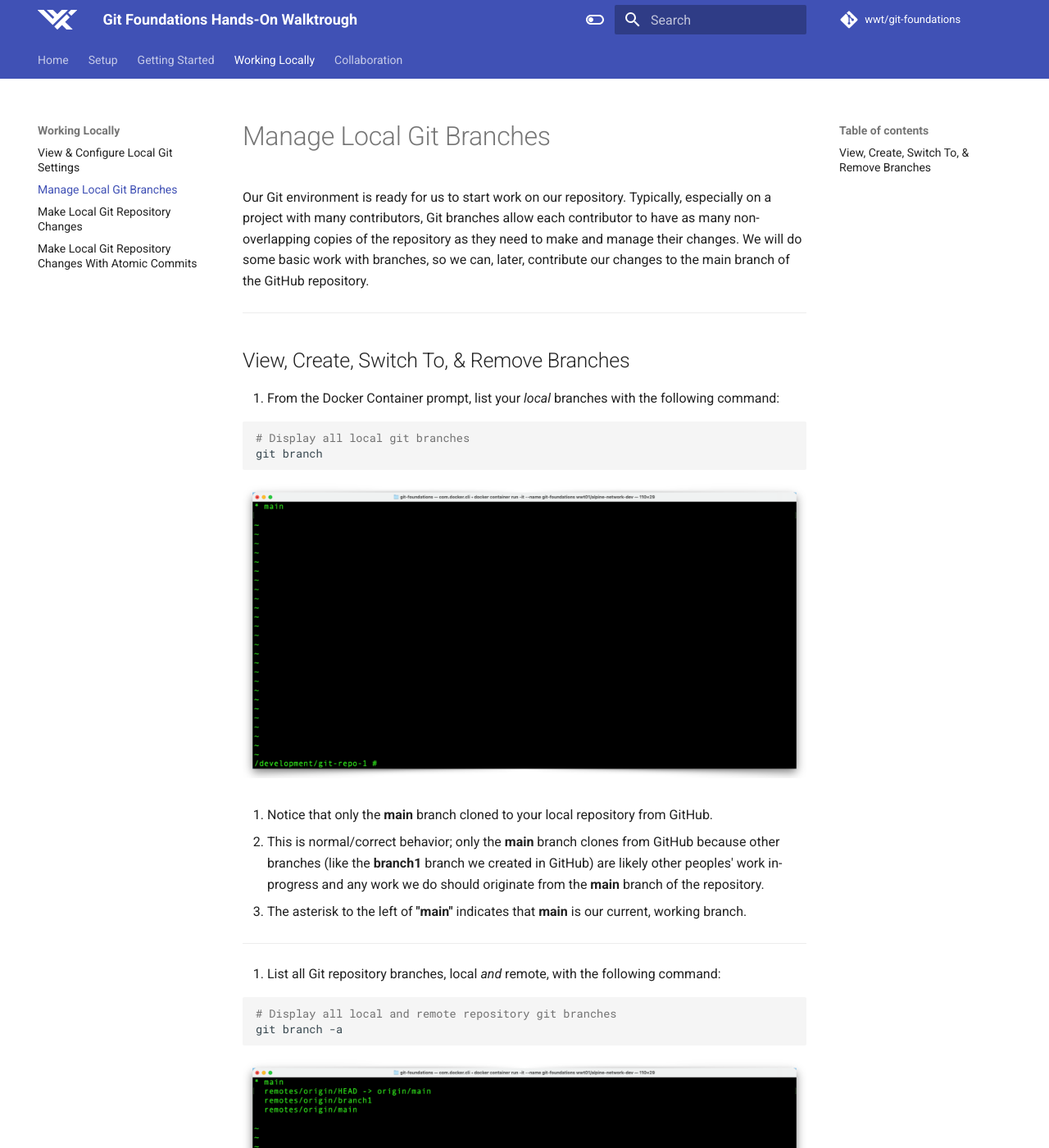
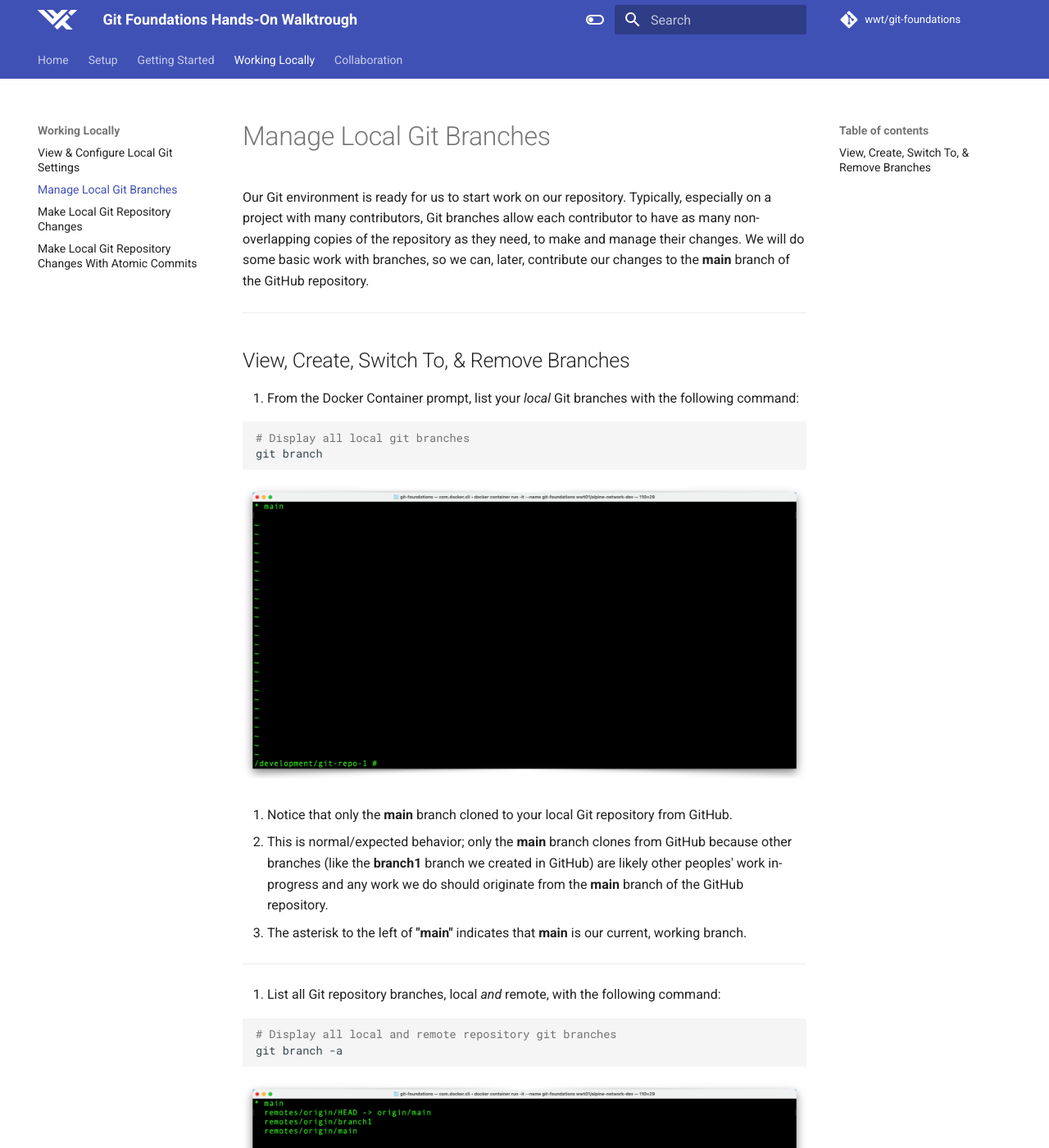
Before and after one commit to wwt/git-foundations, an MkDocs documentation site: the page built from docs/sections/section_7.md, in a window 1280 px wide and 1400 px high. Shown: the whole window at 82% size. Built offline with MkDocs 1.6.1 and Material for MkDocs 9.7.7, drawn with Linux system fonts in a browser that asks for light colours; emoji names are drawn with the system emoji font; comment, search, counter and statistics services are not loaded; some of the changed text lies outside the part shown.

Commit message:
Grammar corrections

````diff
--- a/docs/sections/section_7.md
+++ b/docs/sections/section_7.md
@@ -1,12 +1,12 @@
 # Manage Local Git Branches
 
-Our Git environment is ready for us to start work on our repository. Typically, especially on a project with many contributors, Git branches allow each contributor to have as many non-overlapping copies of the repository as they need to make and manage their changes. We will do some basic work with branches, so we can, later, contribute our changes to the main branch of the GitHub repository.
+Our Git environment is ready for us to start work on our repository. Typically, especially on a project with many contributors, Git branches allow each contributor to have as many non-overlapping copies of the repository as they need, to make and manage their changes. We will do some basic work with branches, so we can, later, contribute our changes to the **main** branch of the GitHub repository.
 
 ---
 
 ## View, Create, Switch To, & Remove Branches
 
-1. From the Docker Container prompt, list your _local_ branches with the following command:
+1. From the Docker Container prompt, list your _local_ Git branches with the following command:
 
 ```shell
 # Display all local git branches
@@ -15,9 +15,9 @@ git branch
 
 ![git-branch-1](../images/git-branch-1.png "Display local git branches")
 
-2. Notice that only the **main** branch cloned to your local repository from GitHub.
+2. Notice that only the **main** branch cloned to your local Git repository from GitHub.
 
-   - This is normal/correct behavior; only the **main** branch clones from GitHub because other branches (like the **branch1** branch we created in GitHub) are likely other peoples' work in-progress and any work we do should originate from the **main** branch of the repository.
+   - This is normal/expected behavior; only the **main** branch clones from GitHub because other branches (like the **branch1** branch we created in GitHub) are likely other peoples' work in-progress and any work we do should originate from the **main** branch of the GitHub repository.
    - The asterisk to the left of **"main"** indicates that **main** is our current, working branch.
 
 ---
@@ -139,11 +139,13 @@ git branch
 git branch -d branch2
 ```
 
+:bulb: **Note: Git will not allow you to delete your current, working branch.**
+
 ![git-branch-d-branch2](../images/git-branch-d-branch2.png "Delete branch 'branch2'")
 
 ---
 
-18. Review your branches with the following command:
+18. Review your local branches with the following command:
 
 ```shell
 # Display all local git branches
````
Also changed, not shown: other parts of docs/sections/section_7.md (+2 -2 lines).
